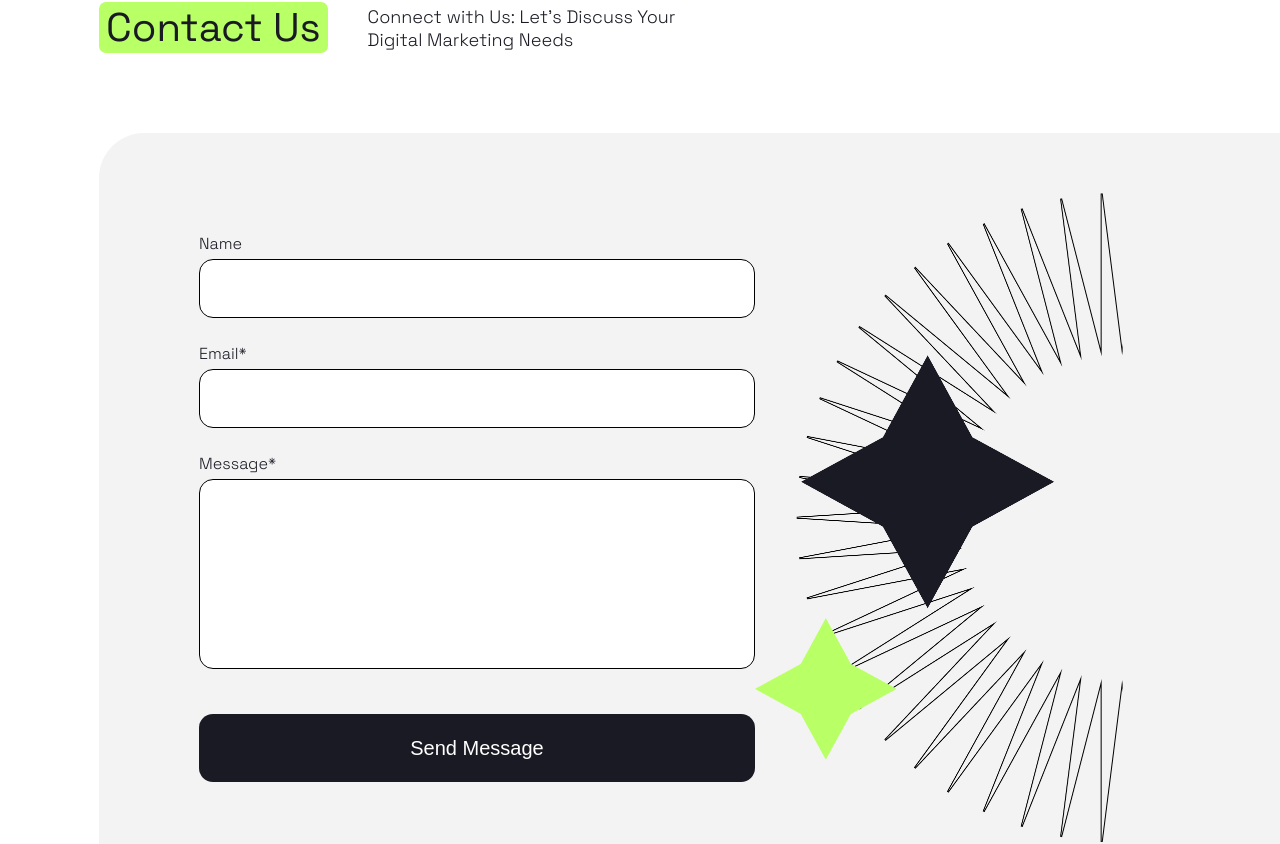
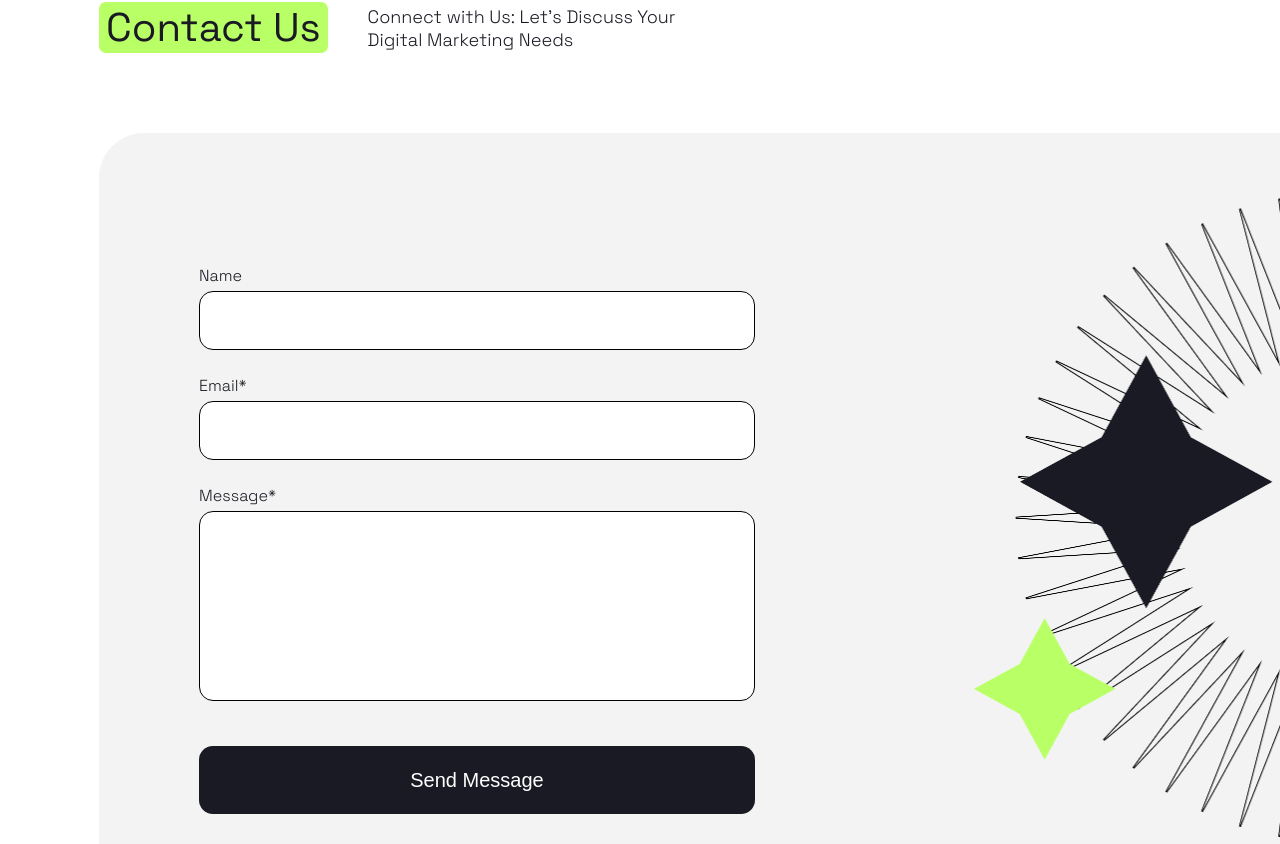
Before and after one commit to Josquin2/positivus, a Vue app: page / in a window 1280 px wide. Shown: the part 6007-6851 px from the top of the page. Built offline with nearby package versions, Linux system fonts and the light colour scheme.

Commit message:
fixed image

```diff
--- a/src/components/Contact.vue
+++ b/src/components/Contact.vue
@@ -35,6 +35,8 @@
   padding: 60px 0px 80px 100px;
   border-radius: 45px;
   display: flex;
+  align-items: center;
+  justify-content: space-between;
 
   .left {
     display: flex;
```
